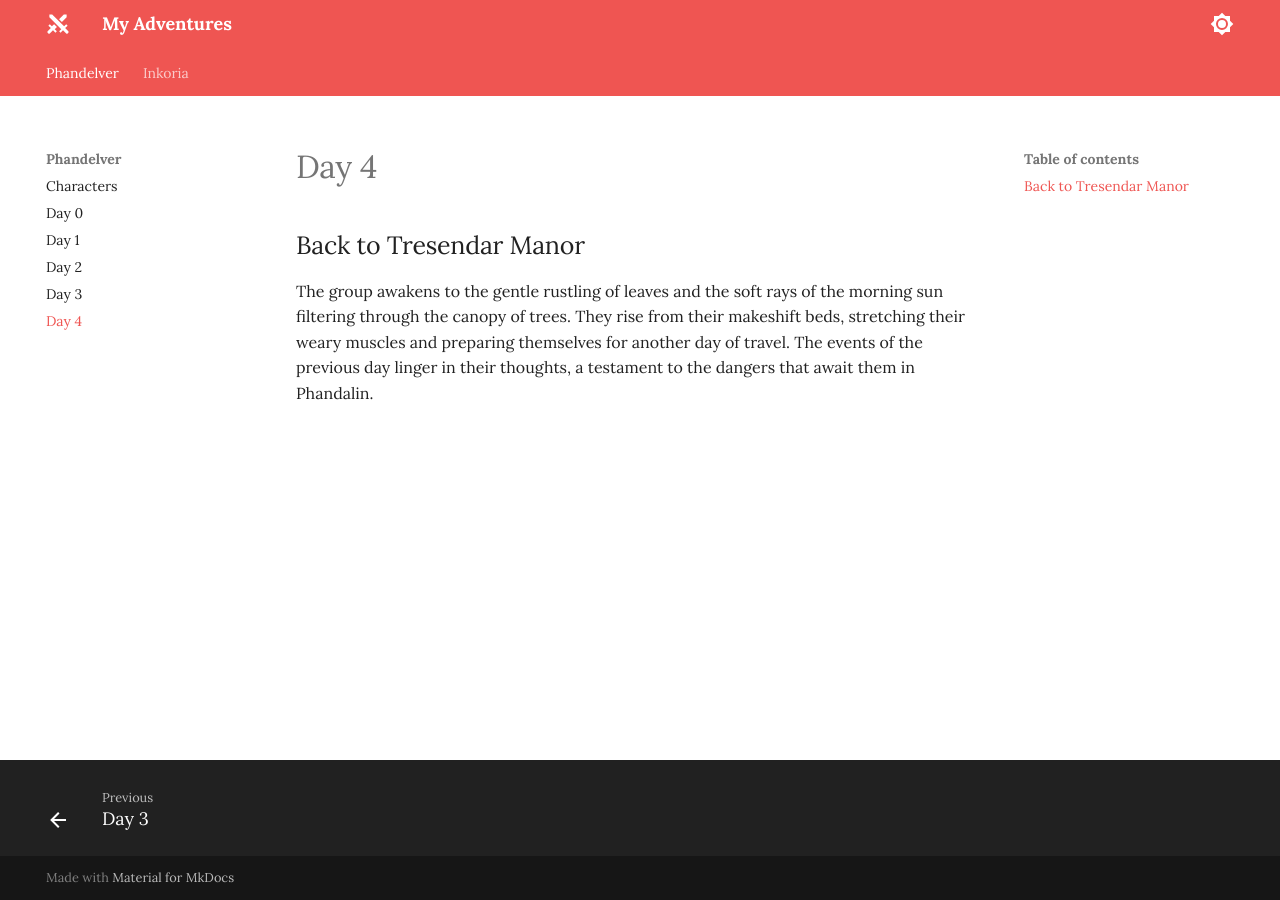
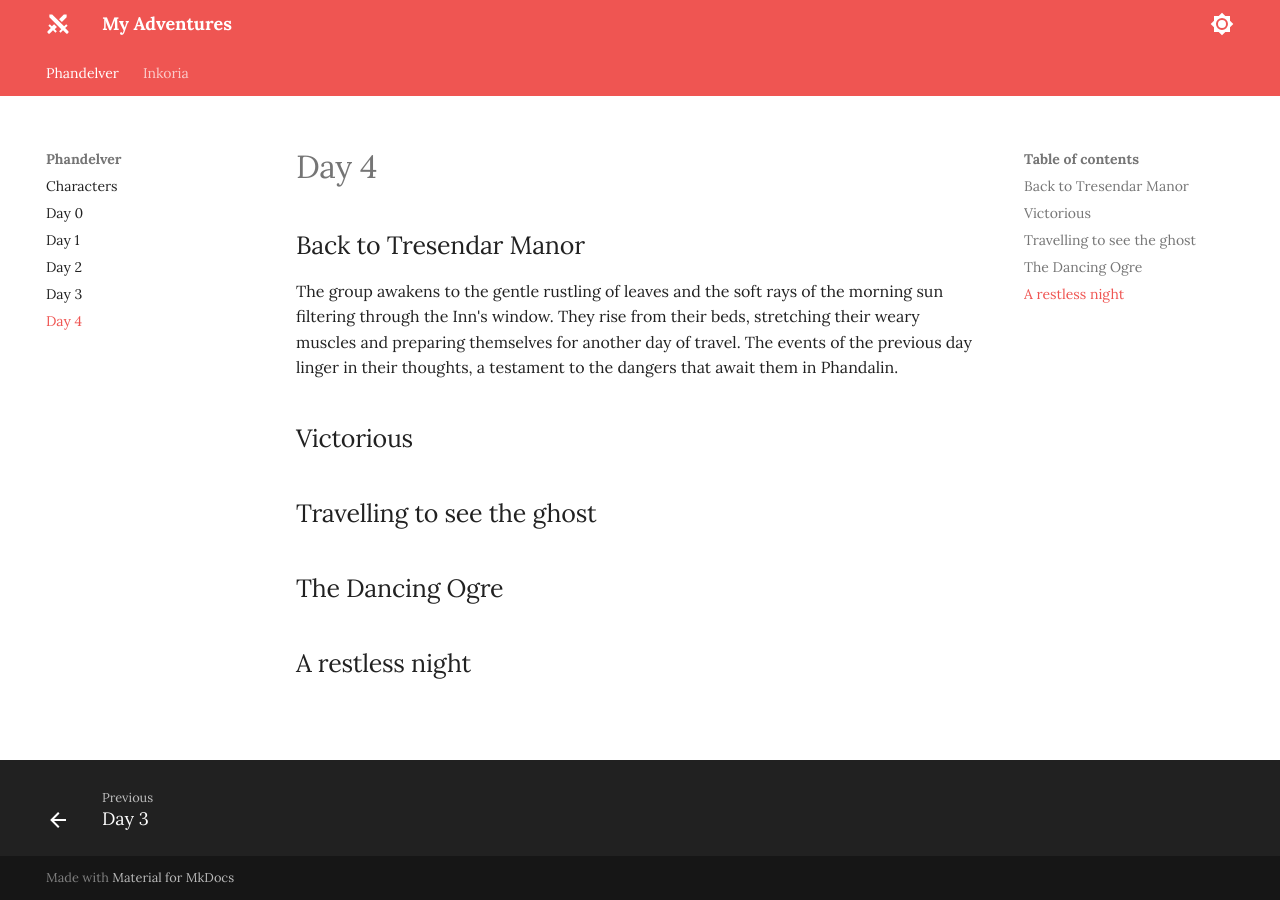
Before and after one commit to jonasmcferreira/adventures, an MkDocs documentation site: the page built from docs/phandelver/04.md, in a window 1280 px wide. Built offline with MkDocs 1.6.1 and Material for MkDocs 9.7.7, drawn with Linux system fonts in a browser that asks for light colours.

Commit message:
Update 04.md

```diff
--- a/docs/phandelver/04.md
+++ b/docs/phandelver/04.md
@@ -2,4 +2,12 @@
 
 ## Back to Tresendar Manor
 
-The group awakens to the gentle rustling of leaves and the soft rays of the morning sun filtering through the canopy of trees. They rise from their makeshift beds, stretching their weary muscles and preparing themselves for another day of travel. The events of the previous day linger in their thoughts, a testament to the dangers that await them in Phandalin.
+The group awakens to the gentle rustling of leaves and the soft rays of the morning sun filtering through the Inn's window. They rise from their beds, stretching their weary muscles and preparing themselves for another day of travel. The events of the previous day linger in their thoughts, a testament to the dangers that await them in Phandalin.
+
+## Victorious
+
+## Travelling to see the ghost
+
+## The Dancing Ogre
+
+## A restless night
```
